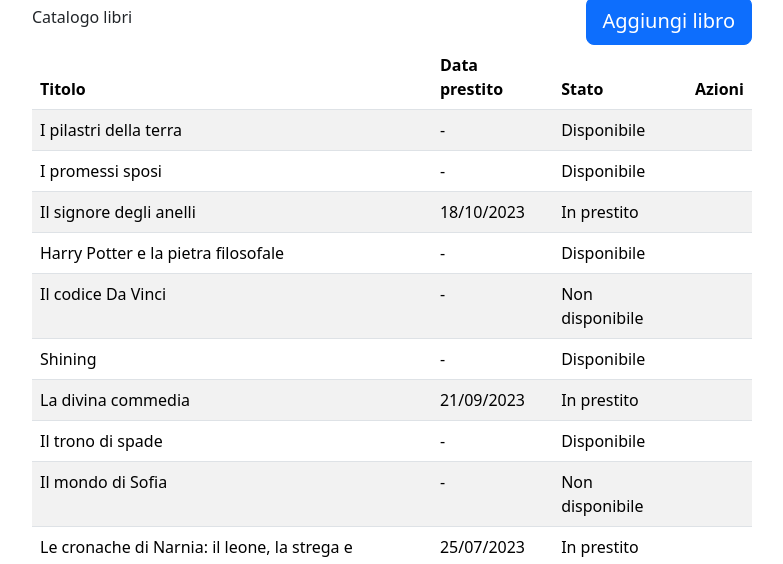
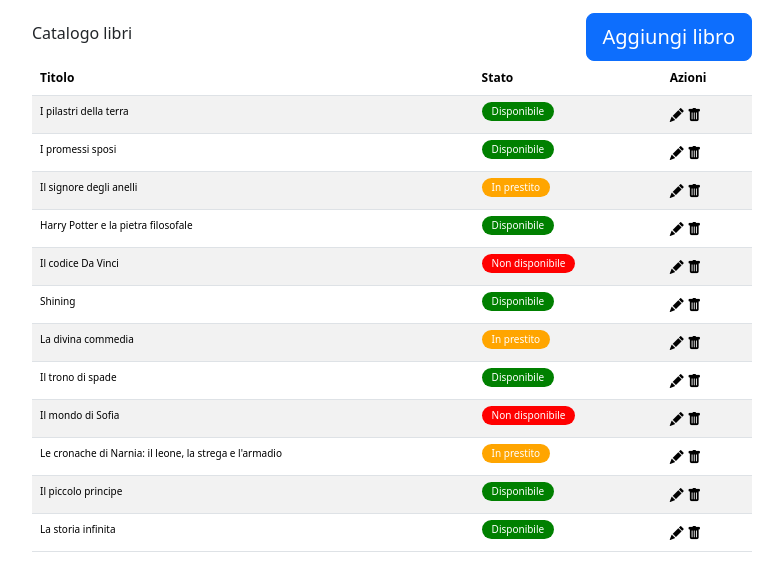
Before and after one commit to fralofa15/html-css-bootstrap-dashboard, a plain HTML site: page index.html in a window 1280 px wide. Shown: the part 69-633 px from the top of the page, without its empty margins (166-949 px from the left). Drawn offline with nearby package versions, Linux system fonts and the light colour scheme.

Commit message:
modifiche css alla tabella

```diff
--- a/Style/index.css
+++ b/Style/index.css
@@ -2,3 +2,42 @@
     width: 40px;
     height: 40px;
 }
+
+.loan-date {
+    display: none;
+}
+
+.font .actions{
+    font-size: 14px;
+}
+
+.font {
+    font-size: 12px;
+    text-align: left;
+}
+
+.font td {
+    font-size: 10px;
+    text-align: left;
+}
+
+.color-g {
+    background-color: green;
+    color: white;
+    padding: 2px 10px 3px 10px;
+    border-radius: 15px;
+}
+
+.color-y {
+    background-color: orange;
+    color: white;
+    padding: 2px 10px 3px 10px;
+    border-radius: 15px;
+}
+
+.color-r {
+    background-color: red;
+    color: white;
+    padding: 2px 10px 3px 10px;
+    border-radius: 15px;
+}
--- a/index.html
+++ b/index.html
@@ -6,13 +6,14 @@
     <meta name="viewport" content="width=device-width, initial-scale=1.0">
     <title>Dashboard</title>
     <link href="https://cdn.jsdelivr.net/npm/bootstrap@5.3.3/dist/css/bootstrap.min.css" rel="stylesheet">
+    <link rel="stylesheet" href="https://cdn.jsdelivr.net/npm/bootstrap-icons@1.11.3/font/bootstrap-icons.css">
     <link rel="stylesheet" href="Style/index.css">
 </head>
 
 <body class="container row justify-content-center">
     <section class=" col-8">
         <header>
-            <nav class="navbar navbar-expand-lg bg-body-tertiary">
+            <nav class="navbar navbar-expand-lg bg-dark navbar-dark mb-3">
                 <div class="container-fluid">
                     <a class="navbar-brand" href="#">
                         <img src="img/duck.png" alt="" class="logo">
@@ -50,11 +51,11 @@
             <button type="button" class="btn btn-primary btn-lg">Aggiungi libro</button>
         </div>
         <section>
-            <table class="table table-striped">
+            <table class="table table-striped font">
                 <thead>
                     <tr>
                         <th scope="col">Titolo</th>
-                        <th scope="col">Data prestito</th>
+                        <th scope="col" class="loan-date">Data prestito</th>
                         <th scope="col">Stato</th>
                         <th scope="col">Azioni</th>
                     </tr>
@@ -62,75 +63,75 @@
                 <tbody>
                     <tr>
                         <td>I pilastri della terra</td>
-                        <td>-</td>
-                        <td class="status">Disponibile</td>
-                        <td class="actions"></td>
+                        <td class="loan-date">-</td>
+                        <td class="status"> <span class="color-g">Disponibile</span> </td>
+                        <td class="actions"> <i class="bi bi-pencil-fill"></i> <i class="bi bi-trash-fill"></i> </td>
                     </tr>
                     <tr>
                         <td>I promessi sposi</td>
-                        <td>-</td>
-                        <td class="status">Disponibile</td>
-                        <td class="actions"></td>
+                        <td class="loan-date">-</td>
+                        <td class="status"> <span class="color-g">Disponibile</span> </td>
+                        <td class="actions"> <i class="bi bi-pencil-fill"></i> <i class="bi bi-trash-fill"></i> </td>
                     </tr>
                     <tr>
                         <td>Il signore degli anelli</td>
-                        <td>18/10/2023</td>
-                        <td class="status">In prestito</td>
-                        <td class="actions"></td>
+                        <td class="loan-date">18/10/2023</td>
+                        <td class="status"> <span class="color-y">In prestito</span> </td>
+                        <td class="actions"> <i class="bi bi-pencil-fill"></i> <i class="bi bi-trash-fill"></i> </td>
                     </tr>
                     <tr>
                         <td>Harry Potter e la pietra filosofale</td>
-                        <td>-</td>
-                        <td class="status">Disponibile</td>
-                        <td class="actions"></td>
+                        <td class="loan-date">-</td>
+                        <td class="status"> <span class="color-g">Disponibile</span> </td>
+                        <td class="actions"> <i class="bi bi-pencil-fill"></i> <i class="bi bi-trash-fill"></i> </td>
                     </tr>
                     <tr>
                         <td>Il codice Da Vinci</td>
-                        <td>-</td>
-                        <td class="status">Non disponibile</td>
-                        <td class="actions"></td>
+                        <td class="loan-date">-</td>
+                        <td class="status"> <span class="color-r">Non disponibile</span> </td>
+                        <td class="actions"> <i class="bi bi-pencil-fill"></i> <i class="bi bi-trash-fill"></i> </td>
                     </tr>
                     <tr>
                         <td>Shining</td>
-                        <td>-</td>
-                        <td class="status">Disponibile</td>
-                        <td class="actions"></td>
+                        <td class="loan-date">-</td>
+                        <td class="status"> <span class="color-g">Disponibile</span> </td>
+                        <td class="actions"> <i class="bi bi-pencil-fill"></i> <i class="bi bi-trash-fill"></i> </td>
                     </tr>
                     <tr>
                         <td>La divina commedia</td>
-                        <td>21/09/2023</td>
-                        <td class="status">In prestito</td>
-                        <td class="actions"></td>
+                        <td class="loan-date">21/09/2023</td>
+                        <td class="status"> <span class="color-y">In prestito</span> </td>
+                        <td class="actions"> <i class="bi bi-pencil-fill"></i> <i class="bi bi-trash-fill"></i> </td>
                     </tr>
                     <tr>
                         <td>Il trono di spade</td>
-                        <td>-</td>
-                        <td class="status">Disponibile</td>
-                        <td class="actions"></td>
+                        <td class="loan-date">-</td>
+                        <td class="status"> <span class="color-g">Disponibile</span> </td>
+                        <td class="actions"> <i class="bi bi-pencil-fill"></i> <i class="bi bi-trash-fill"></i> </td>
                     </tr>
                     <tr>
                         <td>Il mondo di Sofia</td>
-                        <td>-</td>
-                        <td class="status">Non disponibile</td>
-                        <td class="actions"></td>
+                        <td class="loan-date">-</td>
+                        <td class="status"> <span class="color-r">Non disponibile</span> </td>
+                        <td class="actions"> <i class="bi bi-pencil-fill"></i> <i class="bi bi-trash-fill"></i> </td>
                     </tr>
                     <tr>
                         <td>Le cronache di Narnia: il leone, la strega e l'armadio</td>
-                        <td>25/07/2023</td>
-                        <td class="status">In prestito</td>
-                        <td class="actions"></td>
+                        <td class="loan-date">25/07/2023</td>
+                        <td class="status"> <span class="color-y">In prestito</span> </td>
+                        <td class="actions"> <i class="bi bi-pencil-fill"></i> <i class="bi bi-trash-fill"></i> </td>
                     </tr>
                     <tr>
                         <td>Il piccolo principe</td>
-                        <td>-</td>
-                        <td class="status">Disponibile</td>
-                        <td class="actions"></td>
+                        <td class="loan-date">-</td>
+                        <td class="status"> <span class="color-g">Disponibile</span> </td>
+                        <td class="actions"> <i class="bi bi-pencil-fill"></i> <i class="bi bi-trash-fill"></i> </td>
                     </tr>
                     <tr>
-                        <th>La storia infinita</th>
-                        <td>-</td>
-                        <td class="status">Disponibile</td>
-                        <td class="actions"></td>
+                        <td>La storia infinita</td>
+                        <td class="loan-date">-</td>
+                        <td class="status"> <span class="color-g">Disponibile</span> </td>
+                        <td class="actions"> <i class="bi bi-pencil-fill"></i> <i class="bi bi-trash-fill"></i> </td>
                     </tr>
                 </tbody>
             </table>
@@ -138,7 +139,7 @@
 
 
 
-        <section class="text-left">
+        <section class="text-left font">
             <div class="card">
                 <div class="card-header">
                     <h3 class="ms-2">Todo</h3>
@@ -175,7 +176,7 @@
         </section>
 
 
-        <section class="mt-4 mb-5">
+        <section class="mt-4 mb-5 font">
             <div class="card">
                 <div class="card-header">
                     <h3 class="ms-2">F.A.Q</h3>
@@ -183,7 +184,7 @@
                 <div class="accordion" id="accordionPanelsStayOpenExample">
                     <div class="accordion-item">
                         <h2 class="accordion-header">
-                            <button class="accordion-button" type="button" data-bs-toggle="collapse"
+                            <button class="accordion-button font" type="button" data-bs-toggle="collapse"
                                 data-bs-target="#panelsStayOpen-collapseOne" aria-expanded="true"
                                 aria-controls="panelsStayOpen-collapseOne">
                                 Come aggiungere un nuovo libro?
@@ -197,7 +198,7 @@
                     </div>
                     <div class="accordion-item">
                         <h2 class="accordion-header">
-                            <button class="accordion-button collapsed" type="button" data-bs-toggle="collapse"
+                            <button class="accordion-button collapsed font" type="button" data-bs-toggle="collapse"
                                 data-bs-target="#panelsStayOpen-collapseTwo" aria-expanded="false"
                                 aria-controls="panelsStayOpen-collapseTwo">
                                 Come posso accedere all'anagrafica utenti?
@@ -211,7 +212,7 @@
                     </div>
                     <div class="accordion-item">
                         <h2 class="accordion-header">
-                            <button class="accordion-button collapsed" type="button" data-bs-toggle="collapse"
+                            <button class="accordion-button collapsed font" type="button" data-bs-toggle="collapse"
                                 data-bs-target="#panelsStayOpen-collapseThree" aria-expanded="false"
                                 aria-controls="panelsStayOpen-collapseThree">
                                 Posso usare questa dashboard da mobile?
```
